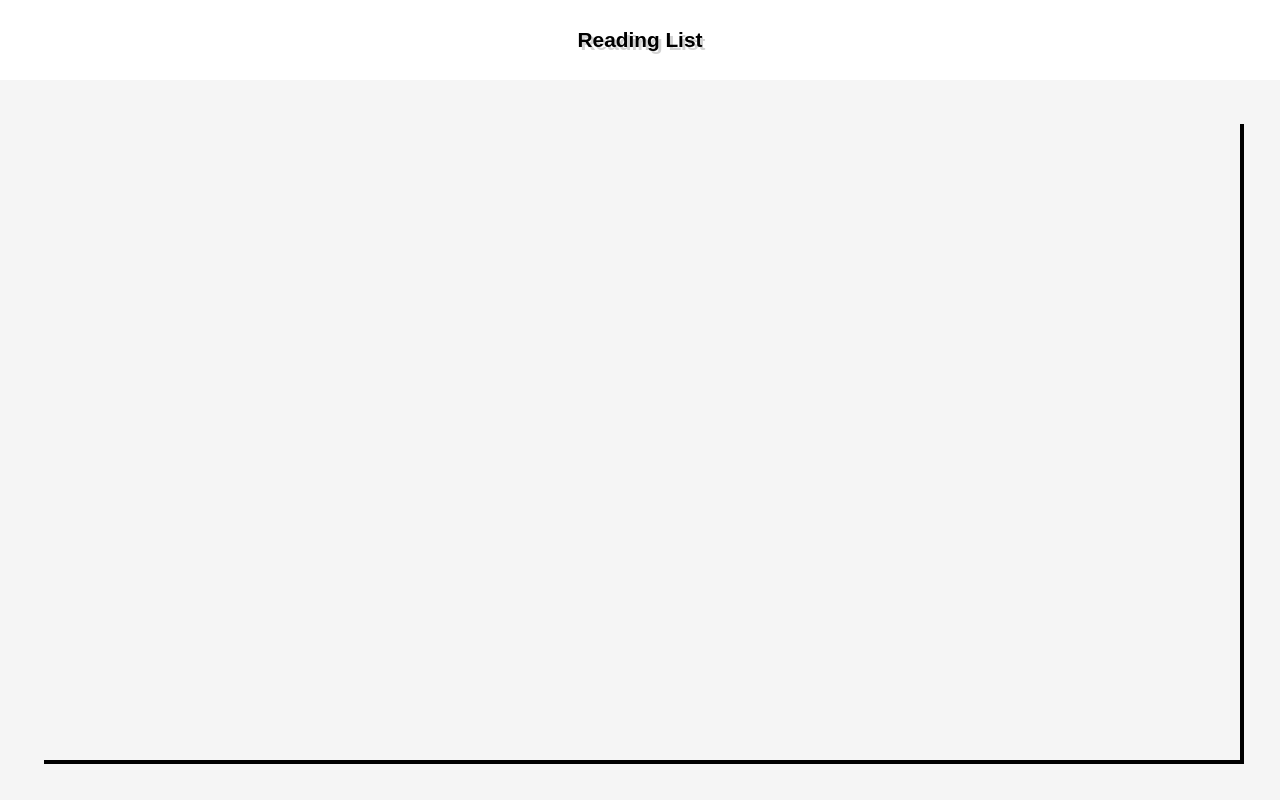
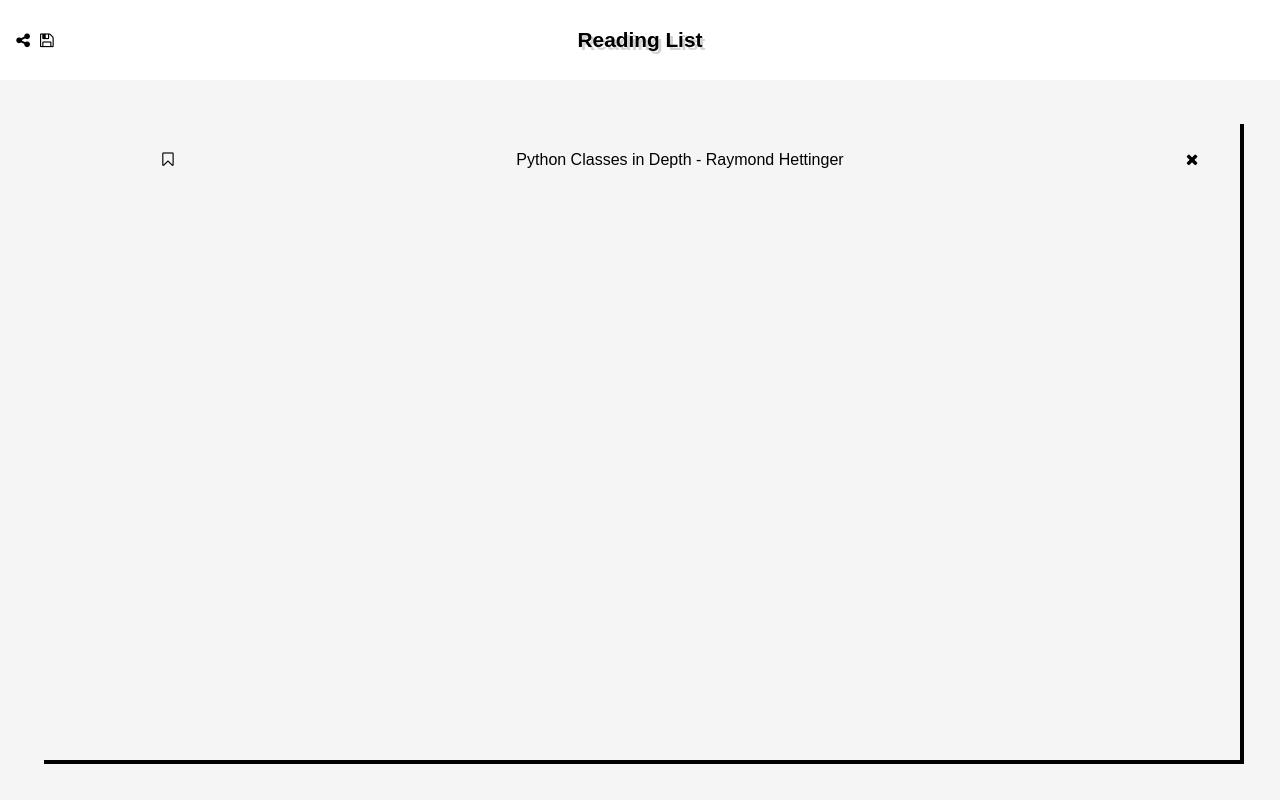
Before and after one commit to foundling/readinglist, a Vue app: page / in a window 1280 px wide. Built offline with nearby package versions, Linux system fonts and the light colour scheme.

Commit message:
progress with props passing

```diff
--- a/index.html
+++ b/index.html
@@ -2,6 +2,7 @@
 <html lang="en">
   <head>
     <meta charset="utf-8">
+    <link href="https://cdnjs.cloudflare.com/ajax/libs/font-awesome/4.7.0/css/font-awesome.css" rel="stylesheet">
     <title>Reading List</title>
   </head>
   <body>
--- a/src/components/App.vue
+++ b/src/components/App.vue
@@ -1,7 +1,7 @@
 <template>
     <div class="app-container">
         <title-bar title="Reading List"></title-bar>
-        <reading-list :readinglist="readinglist"></reading-list>
+        <reading-list :list="list"></reading-list>
     </div>
 </template>
 
@@ -55,11 +55,11 @@
         },
         data: function() {
             return {
-                readinglist: [
-                    {
+                list: [
+                {
                         title: 'Python Classes in Depth - Raymond Hettinger',
                         link: 'href://google.com',
-                    }
+                }
                 ]
             };
         }
--- a/src/components/ListHeader.vue
+++ b/src/components/ListHeader.vue
@@ -1,16 +1,12 @@
 <template>
-    <a href="">{{title}}</a>
+    <a v-bind:href="link">{{title}}</a>
 </template>
 
 <style scoped>
-
 </style>
 
 <script>
-
     export default {
         props: ['title', 'link'],
-        components: {
-        },
     }
 </script>
--- a/src/components/ListItem.vue
+++ b/src/components/ListItem.vue
@@ -8,7 +8,7 @@
             -->
         </aside>
 
-        <list-header title="" />
+        <list-header :title="item.title"></list-header>
 
         <aside class="remove-wrapper">
             <i class="fa fa-close"></i>
@@ -58,7 +58,7 @@
     import ListHeader from './ListHeader';
 
     export default {
-        props: ['title'],
+        props: ['item'],
         components: {
             ListHeader
         },
--- a/src/components/ReadingList.vue
+++ b/src/components/ReadingList.vue
@@ -2,7 +2,7 @@
 
     <section class="readinglist">
         <ul class="readinglist-list">
-            <list-item v-for="list in readinglists" :title="list.title"></list-item>
+            <list-item v-for="item in list" :item="item"></list-item>
         </ul>
     </section>
 
@@ -44,6 +44,7 @@
     import ListItem from './ListItem';
 
     export default {
+        props: ['list'],
         components: {
             ListItem
         },
```
